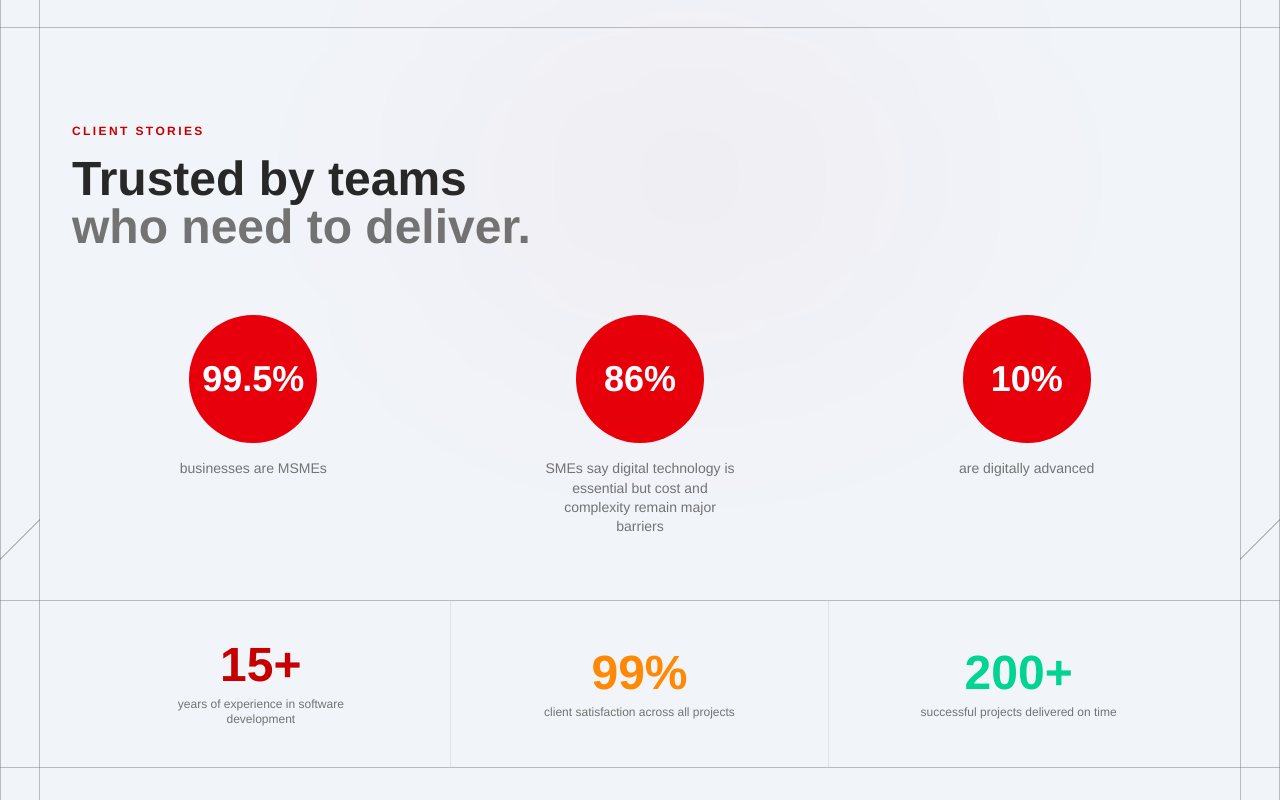
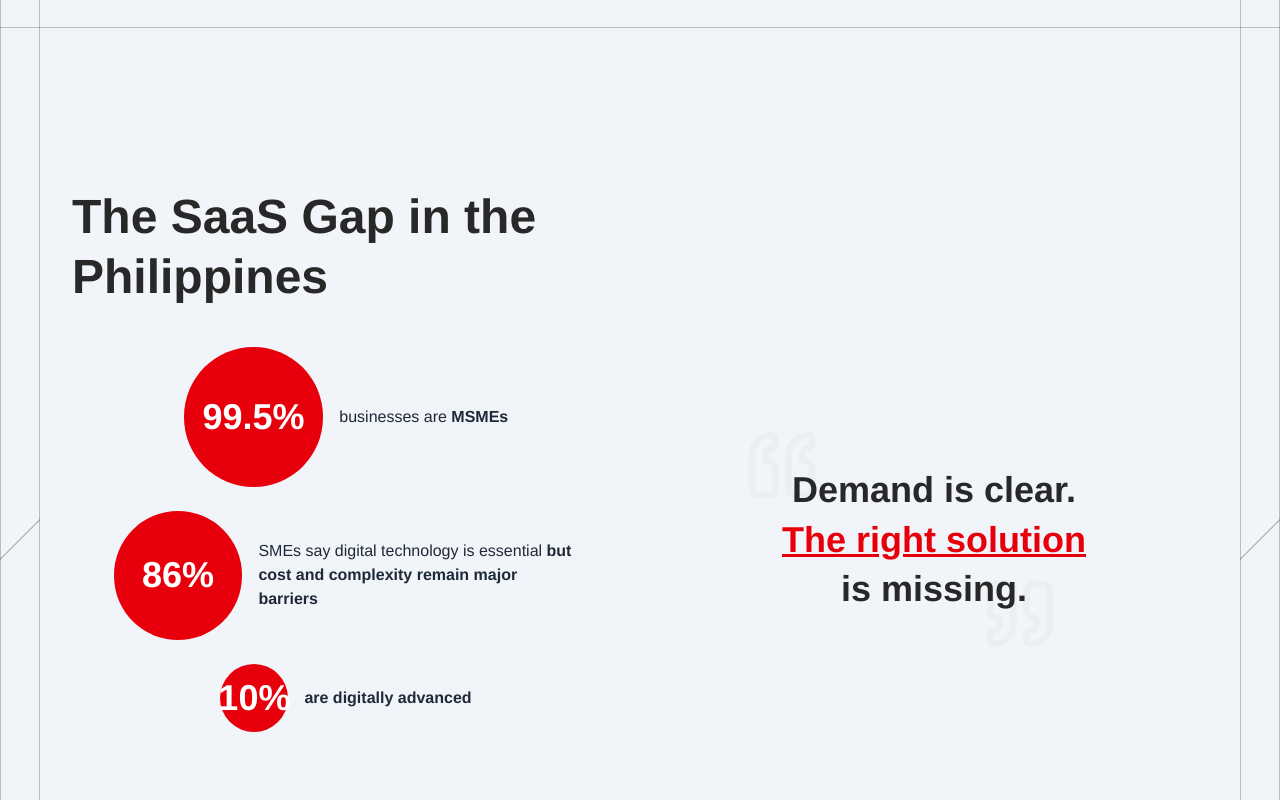
Before and after one commit to wtklhub/WTMSI, a Next.js app: page / in a window 1280 px wide. Shown: the part 5460-6260 px from the top of the page. Built offline with nearby package versions, Linux system fonts and the light colour scheme.

Commit message:
SaaS Gap Section

```diff
--- a/src/components/landing/testimonials.tsx
+++ b/src/components/landing/testimonials.tsx
@@ -1,33 +1,6 @@
+"use client";
 import { Quote } from "lucide-react";
 import { GridLine } from "./grid-background";
-
-// Testimonials - currently hidden
-// const testimonials = [
-//   {
-//     quote:
-//       "WT Migremo delivered exactly what we needed — a system that actually understands our business workflow. Their team took the time to dig into our processes before writing a single line of code.",
-//     author: "Operations Director",
-//     company: "Retail Enterprise Client",
-//     avatar: "RE",
-//     avatarBg: "bg-[var(--brand)]/20 text-[var(--brand)]",
-//   },
-//   {
-//     quote:
-//       "What impressed us most was their ability to turn complex government requirements into an intuitive platform. They made the impossible feel straightforward.",
-//     author: "IT Department Head",
-//     company: "Government Agency",
-//     avatar: "GA",
-//     avatarBg: "bg-emerald-500/20 text-emerald-400",
-//   },
-//   {
-//     quote:
-//       "From concept to deployment, the WTMSI team was with us every step. They didn't just build an app — they became an extension of our team and helped us rethink our entire digital strategy.",
-//     author: "CTO",
-//     company: "Education Technology Startup",
-//     avatar: "ET",
-//     avatarBg: "bg-purple-500/20 text-purple-400",
-//   },
-// ];
 
 // Original stats
 const stats = [
@@ -50,23 +23,120 @@ const stats = [
 
 // New industry statistics
 const industryStats = [
-  { value: "99.5%", label: "businesses are MSMEs", color: "text-[var(--brand)]" },
-  { value: "86%", label: "SMEs say digital technology is essential but cost and complexity remain major barriers", color: "text-orange-400" },
-  { value: "10%", label: "are digitally advanced", color: "text-emerald-400" },
+  {
+    value: "99.5%",
+    label: (
+      <>
+        businesses are <span className="font-bold">MSMEs</span>
+      </>
+    ),
+    color: "text-[var(--brand)]",
+  },
+  {
+    value: "86%",
+    label: (
+      <>
+        SMEs say digital technology is essential{" "}
+        <span className="font-bold">
+          but cost and complexity remain major barriers
+        </span>
+      </>
+    ),
+    color: "text-orange-400",
+  },
+  {
+    value: "10%",
+    label: (
+      <>
+        <span className="font-bold">are digitally advanced</span>
+      </>
+    ),
+    color: "text-emerald-400",
+  },
 ];
-
 export function TestimonialsSection() {
   return (
     <section id="stories" className="relative py-16 sm:py-24">
-      {/* Section glow */}
-      <div className="pointer-events-none absolute left-1/3 top-0 h-[300px] w-[500px] rounded-full bg-[var(--brand)]/[0.03] blur-[130px]" />
 
       <div className="mx-auto max-w-7xl px-4 sm:px-6 lg:px-8">
-        {/* Section header */}
-        <div className="mb-16">
+
+        {/* ================= SaaS GAP SECTION (NOW FIRST) ================= */}
+        <div className="mt-16">
+
+          <h2 className="text-3xl sm:text-4xl lg:text-5xl font-bold mb-10 text-left leading-tight">
+            The SaaS Gap in the<br />
+            Philippines
+          </h2>
+
+          <div className="grid grid-cols-1 lg:grid-cols-2 gap-10 items-center">
+
+            {/* LEFT */}
+            <div className="flex justify-center">
+              <div className="flex flex-col gap-6 items-center text-center">
+
+                {industryStats.map((stat) => {
+                  const percent = parseFloat(stat.value);
+                  const size = 60 + percent * 0.8;
+
+                  return (
+                    <div
+                      key={stat.value}
+                      className="flex items-center gap-4 justify-center"
+                    >
+                      <div
+                        className="flex items-center justify-center rounded-full bg-red-600 shrink-0"
+                        style={{
+                          width: `${size}px`,
+                          height: `${size}px`,
+                        }}
+                      >
+                        <p className="text-white font-bold text-2xl sm:text-3xl lg:text-4xl">
+                          {stat.value}
+                        </p>
+                      </div>
+
+                      <p className="text-sm sm:text-base text-gray-800 dark:text-white max-w-xs text-left">
+                        {stat.label}
+                      </p>
+                    </div>
+                  );
+                })}
+
+              </div>
+            </div>
+
+            {/* RIGHT */}
+            <div className="relative flex items-center justify-center text-center">
+
+              {/* top-left (sagad inward using transform) */}
+              <Quote className="absolute top-0 left-[15%] -translate-y-1/2 w-20 h-20 text-gray-300/20 dark:text-white/10 rotate-180" />
+
+              {/* bottom-right (sagad inward using transform) */}
+              <Quote className="absolute bottom-0 right-[27%] translate-y-1/2 w-20 h-20 text-gray-300/20 dark:text-white/10" />
+
+              {/* main text */}
+              <h3 className="relative text-2xl sm:text-3xl lg:text-4xl font-semibold leading-snug">
+                <span>Demand is clear.</span>
+                <br />
+                <span className="underline text-red-600">
+                  The right solution
+                </span>
+                <br />
+                <span>is missing.</span>
+              </h3>
+
+            </div>
+
+          </div>
+        </div>
+
+        {/* ================= STATS / TRUSTED SECTION (NOW SECOND) ================= */}
+
+        <div className="mb-16 mt-20">
           <p className="text-xs font-semibold uppercase tracking-[0.2em] text-[var(--brand)] mb-4">
             Client Stories
           </p>
+
           <h2 className="text-3xl font-bold text-foreground sm:text-4xl lg:text-5xl">
             Trusted by teams
             <br />
@@ -74,59 +144,16 @@ export function TestimonialsSection() {
           </h2>
         </div>
 
-        {/* Testimonial cards - hidden */}
-        {/*
-        <div className="grid gap-px md:grid-cols-3">
-          {testimonials.map((t, i) => (
-            <div
-              key={i}
-              className="flex flex-col p-6 sm:p-8 transition-all hover:bg-accent/60"
-            >
-              <Quote className="h-8 w-8 text-foreground/10 mb-4" />
-              <p className="text-sm text-muted-foreground leading-relaxed flex-1">
-                &ldquo;{t.quote}&rdquo;
-              </p>
-              <div className="mt-6 flex items-center gap-3 pt-4 border-t border-border/80">
-                <div
-                  className={`flex h-10 w-10 items-center justify-center rounded-full text-xs font-bold ${t.avatarBg}`}
-                >
-                  {t.avatar}
-                </div>
-                <div>
-                  <p className="text-sm font-medium text-foreground">{t.author}</p>
-                  <p className="text-xs text-muted-foreground">{t.company}</p>
-                </div>
-              </div>
-            </div>
-          ))}
-        </div>
-        */}
+        <GridLine className="mt-12 sm:mt-16" />
 
-        {/* New industry statistics */}
-        <div className="mt-12 sm:mt-16 grid grid-cols-1 sm:grid-cols-3 gap-6 text-center">
-          {industryStats.map((stat) => (
-            <div key={stat.value} className="flex flex-col items-center">
-              {/* Red circle with white number */}
-              <div className="flex items-center justify-center w-24 h-24 sm:w-32 sm:h-32 rounded-full bg-red-600">
-                <p className="text-white text-2xl sm:text-4xl font-bold">{stat.value}</p>
-              </div>
-              {/* Label below circle */}
-              <p className="mt-4 text-xs sm:text-sm text-muted-foreground leading-snug max-w-[12rem]">
-                {stat.label}
-              </p>
-            </div>
-          ))}
-        </div>
-
-
-        {/* Original stats */}
-        <GridLine className="mt-12 sm:mt-16" />
         <div className="grid grid-cols-1 sm:grid-cols-3">
           {stats.map((stat, i) => (
             <div
               key={stat.value}
               className={`flex flex-col items-center justify-center py-6 sm:py-10 sm:border-r sm:border-border/80 sm:last:border-r-0 ${
-                i < stats.length - 1 ? "border-b border-border/80 sm:border-b-0" : ""
+                i < stats.length - 1
+                  ? "border-b border-border/80 sm:border-b-0"
+                  : ""
               }`}
             >
               <p className={`text-3xl font-bold ${stat.color} sm:text-5xl`}>
@@ -138,41 +165,45 @@ export function TestimonialsSection() {
             </div>
           ))}
         </div>
+
         <GridLine />
 
-
-
-        {/* Watatrip spotlight */}
+        {/* ================= WATATRIP (STAYS LAST) ================= */}
         <div className="mt-12 sm:mt-16 rounded-xl border border-border/80 bg-card/60 p-6 sm:p-10">
           <div className="grid md:grid-cols-2 gap-8 items-center">
             <div>
               <span className="inline-block rounded-full bg-[var(--brand)]/10 border border-[var(--brand)]/20 px-3 py-1 text-xs font-medium text-[var(--brand)] mb-4">
                 Featured Product
               </span>
+
               <h3 className="text-2xl font-bold text-foreground sm:text-3xl">
                 Watatrip
               </h3>
+
               <p className="mt-3 text-muted-foreground leading-relaxed">
                 Our own startup product — a travel app designed to be the go-to
                 platform to discover the rich culture, places, and events of
                 interest in the Philippines and soon, Southeast Asia.
               </p>
+
               <a
                 href="http://www.watatrip.com/"
                 target="_blank"
                 rel="noopener noreferrer"
-                className="mt-4 inline-flex items-center gap-1 text-sm font-medium text-[var(--brand)] hover:text-[var(--brand-hover)] transition-colors"
+                className="mt-4 inline-flex items-center gap-1 text-sm font-medium text-[var(--brand)]"
               >
                 Visit Watatrip →
               </a>
             </div>
+
             <div className="flex items-center justify-center">
-              <div className="relative h-48 w-48 rounded-2xl bg-gradient-to-br from-[var(--brand)]/20 via-orange-500/10 to-transparent border border-border/80 flex items-center justify-center">
+              <div className="h-48 w-48 rounded-2xl bg-gradient-to-br from-[var(--brand)]/20 via-orange-500/10 border border-border/80 flex items-center justify-center">
                 <span className="text-4xl font-bold text-foreground/20">W</span>
               </div>
             </div>
           </div>
         </div>
+
       </div>
     </section>
   );
```
